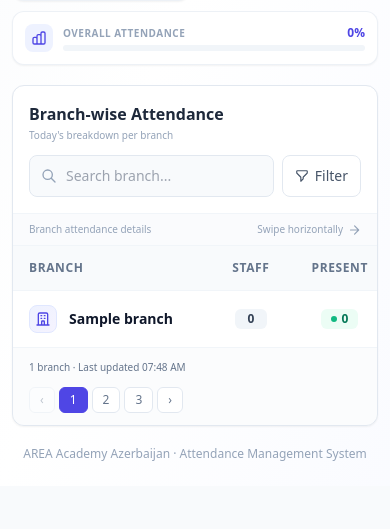
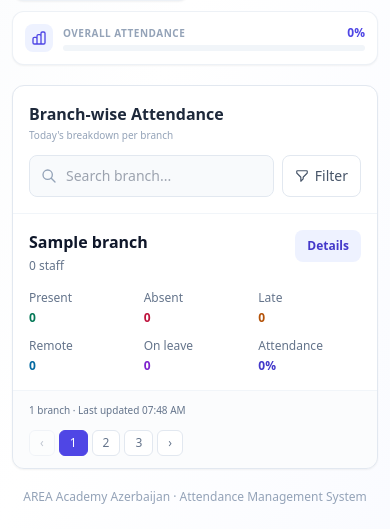
Before and after one commit to SKuenga/Area_Academy_System, a Django app: page /attendance/admin-dashboard/ in a window 390 px wide. Shown: the part 561-1090 px from the top of the page. Before the commit the page ends 1022 px from the top, so only its background shows below. Run offline with Django 5.2, Linux system fonts and the light colour scheme; a user stored in the database is signed in; tables that the repository leaves empty hold one stand-in row (values such as "Sample post"); some libraries are stand-ins or nearby versions.

Commit message:
Added Mobile responsiveness to the design?

```diff
--- a/apps/attendance/templates/attendance/admin_dashboard.html
+++ b/apps/attendance/templates/attendance/admin_dashboard.html
@@ -1,9 +1,13 @@
+<!DOCTYPE html>
+<html lang="en">
+<head>
+    <meta charset="UTF-8">
+    <meta name="viewport" content="width=device-width, initial-scale=1.0">
+    <title>Admin Dashboard | AREA Academy</title>
+    <script src="https://cdn.tailwindcss.com"></script>
+</head>
+<body>
 {% load static %}
-
-<!-- ============================================ -->
-<!-- AREA Academy Azerbaijan - Attendance Dashboard -->
-<!-- ============================================ -->
-<script src="https://cdn.tailwindcss.com"></script>
 
 <div class="min-h-screen bg-gradient-to-br from-slate-50 via-white to-indigo-50/30">
 
@@ -219,19 +223,39 @@
                 </div>
             </div>
 
-            <!-- Table -->
-            <div class="overflow-x-auto overscroll-x-contain">
-                <div
-                    class="px-4 py-2 bg-slate-50/70 border-b border-slate-100 sm:hidden flex items-center justify-between gap-2">
-                    <span class="text-[10px] font-medium text-slate-400">Branch attendance details</span>
-                    <span class="inline-flex items-center gap-1 text-[10px] text-slate-400 whitespace-nowrap">
-                        Swipe horizontally
-                        <svg class="w-3.5 h-3.5" fill="none" viewBox="0 0 24 24" stroke="currentColor">
-                            <path stroke-linecap="round" stroke-linejoin="round" stroke-width="2"
-                                d="M13 5l7 7-7 7M6 12h14" />
-                        </svg>
-                    </span>
-                </div>
+            <!-- Mobile branch cards -->
+            <div class="sm:hidden divide-y divide-slate-100">
+                {% for branch in branches %}
+                <article class="p-4">
+                    <div class="flex items-start justify-between gap-3">
+                        <div class="min-w-0">
+                            <h4 class="font-semibold text-slate-900 break-words">{{ branch.branch.name }}</h4>
+                            <p class="mt-1 text-xs text-slate-500">{{ branch.employees }} staff</p>
+                        </div>
+                        <a href="{% url 'branch_detail' branch.branch.id %}"
+                            class="shrink-0 rounded-lg bg-indigo-50 px-3 py-2 text-xs font-semibold text-indigo-700">
+                            Details
+                        </a>
+                    </div>
+                    <dl class="mt-4 grid grid-cols-3 gap-x-3 gap-y-3 text-xs">
+                        <div><dt class="text-slate-500">Present</dt><dd class="mt-1 font-semibold text-emerald-700">{{ branch.present }}</dd></div>
+                        <div><dt class="text-slate-500">Absent</dt><dd class="mt-1 font-semibold text-rose-700">{{ branch.absent }}</dd></div>
+                        <div><dt class="text-slate-500">Late</dt><dd class="mt-1 font-semibold text-amber-700">{{ branch.late }}</dd></div>
+                        <div><dt class="text-slate-500">Remote</dt><dd class="mt-1 font-semibold text-sky-700">{{ branch.remote }}</dd></div>
+                        <div><dt class="text-slate-500">On leave</dt><dd class="mt-1 font-semibold text-purple-700">{{ branch.leave }}</dd></div>
+                        <div>
+                            <dt class="text-slate-500">Attendance</dt>
+                            <dd class="mt-1 font-semibold text-indigo-700">{{ branch.attendance_rate }}%</dd>
+                        </div>
+                    </dl>
+                </article>
+                {% empty %}
+                <p class="px-4 py-10 text-center text-sm text-slate-500">No branches found. Add a branch to start tracking attendance.</p>
+                {% endfor %}
+            </div>
+
+            <!-- Desktop branch table -->
+            <div class="hidden sm:block overflow-x-auto overscroll-x-contain">
                 <table class="w-full min-w-[980px] text-left text-sm">
                     <thead>
                         <tr class="bg-slate-50 border-b border-slate-100">
@@ -481,3 +505,5 @@
         });
     })();
 </script>
+</body>
+</html>
```
Also changed, not shown: apps/attendance/templates/attendance/branch_detail.html (+39 -13 lines), apps/attendance/templates/attendance/monthly_analytics.html (+34 -2 lines).
